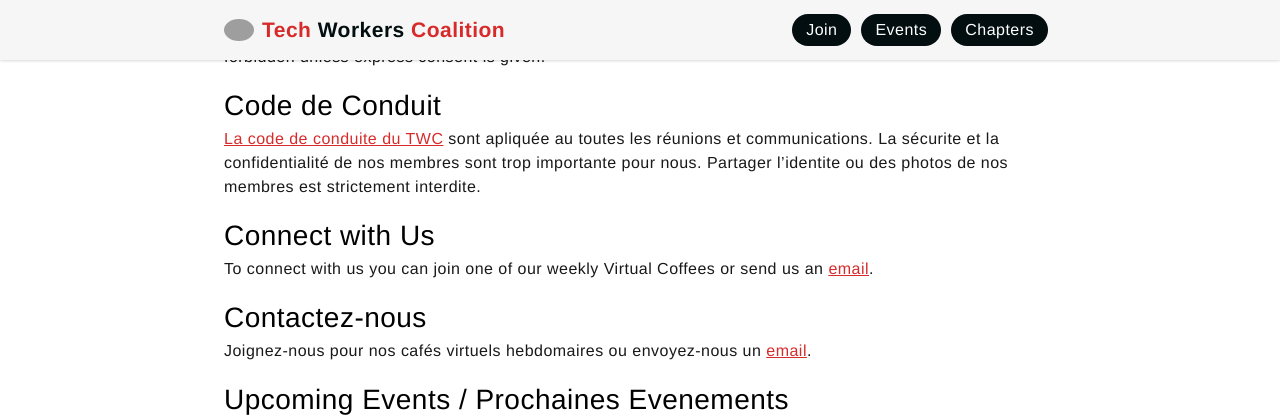
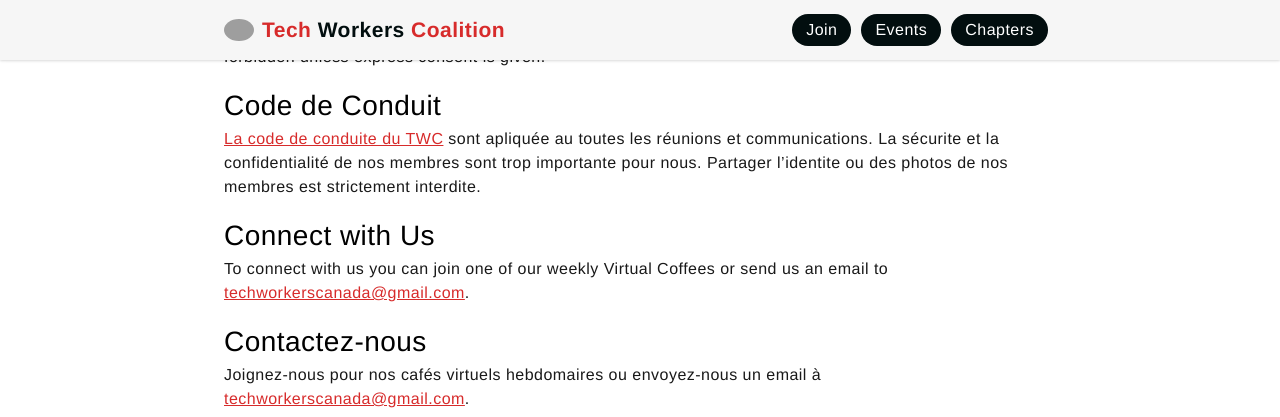
Before and after one commit to techworkersco/twc-site, a Jekyll site: the page built from chapter_local/canada.md, in a window 1280 px wide and 900 px high, scrolled down 785 px, cut to the strip 0-417 px from the top of the window. Built offline with Jekyll 4.4.1, drawn with Linux system fonts in a browser that asks for light colours; grey boxes are pictures that could not be loaded.

Commit message:
make email address more accesible

```diff
--- a/chapter_local/canada.md
+++ b/chapter_local/canada.md
@@ -24,10 +24,10 @@
 [La code de conduite du TWC](/community-guide/) sont apliquée au toutes les réunions et communications. La sécurite et la confidentialité de nos membres sont trop importante pour nous. Partager l'identite ou des photos de nos membres est strictement interdite.
 
 ## Connect with Us
-To connect with us you can join one of our weekly Virtual Coffees or send us an [email](mailto:techworkerscanada@gmail.com).
+To connect with us you can join one of our weekly Virtual Coffees or send us an email to <techworkerscanada@gmail.com>.
 
 ## Contactez-nous
-Joignez-nous pour nos cafés virtuels hebdomaires ou envoyez-nous un [email](mailto:techworkerscanada@gmail.com).
+Joignez-nous pour nos cafés virtuels hebdomaires ou envoyez-nous un email à <techworkerscanada@gmail.com>.
 
 ## Upcoming Events / Prochaines Evenements
 <iframe src="https://calendar.google.com/calendar/embed?src=techworkerscanada%40gmail.com&ctz=America%2FToronto" style="border: 0" width="800" height="600" frameborder="0" scrolling="no"></iframe>
```
